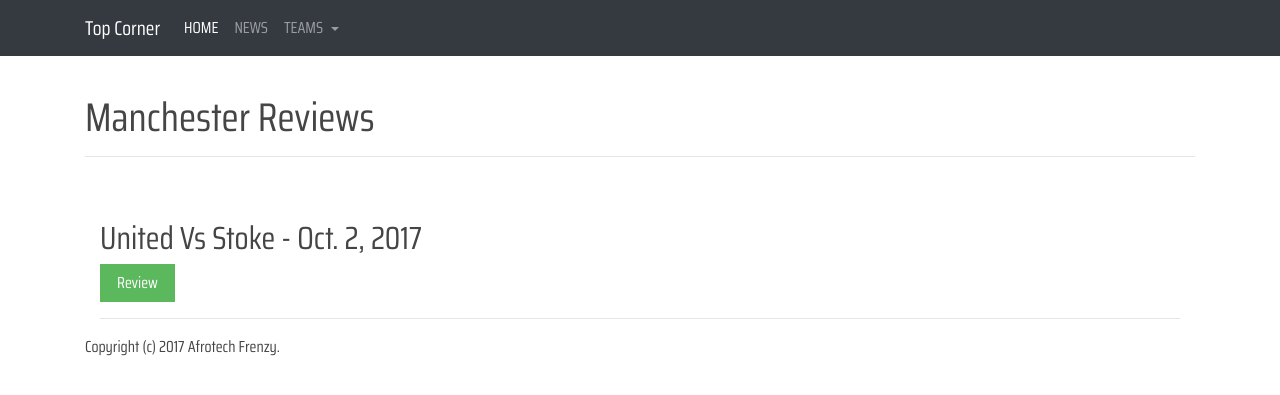
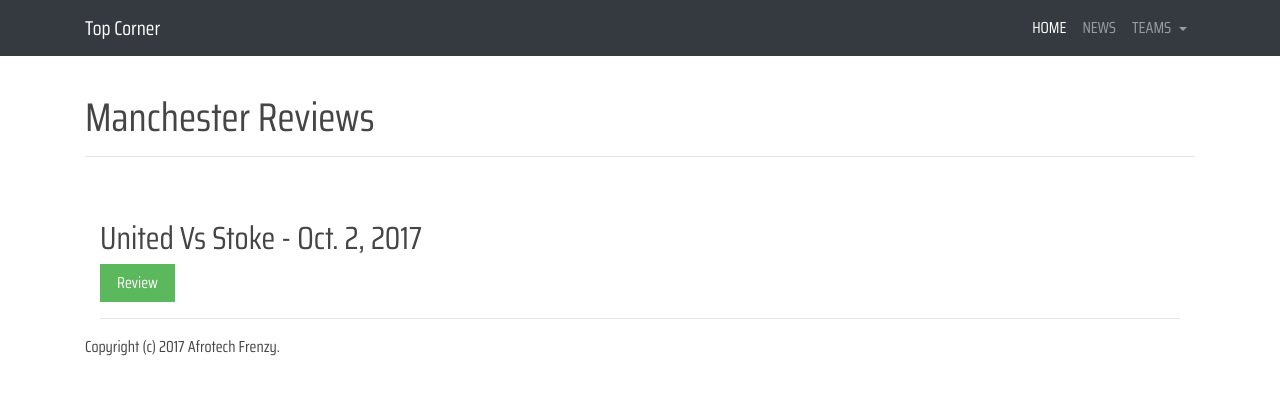
Before and after one commit to kelvinkyendwa/top_corner, a Django app: page /manutd/ in a window 1280 px wide. Shown: the top 395 px of the page. Run offline with Django 3.2, Linux system fonts and the light colour scheme; data comes from the database, SQL or seed files in the repository; some libraries are stand-ins or nearby versions.

Commit message:
bries
brief changes

```diff
--- a/topCorner/templates/arsenal/base.html
+++ b/topCorner/templates/arsenal/base.html
@@ -24,7 +24,7 @@
       </button>
       <div class="collapse navbar-collapse" id="navbarResponsive">
 
-        <ul class="navbar-nav">
+        <ul class="navbar-nav ml-auto">
           <li class="nav-item active">
             <a class="nav-link" href="{% url 'stadia:index' %}">HOME <span class="sr-only">(current)</span></a>
           </li>
--- a/topCorner/templates/home.html
+++ b/topCorner/templates/home.html
@@ -32,7 +32,7 @@
             <a class="nav-link" href="#">NEWS</a>
           </li>
           <li class="nav-item dropdown">
-            <a class="nav-link dropdown-toggle" href="http://example.com" id="navbarDropdownMenuLink" data-toggle="dropdown" aria-haspopup="true" aria-expanded="false">
+            <a class="nav-link dropdown-toggle" href="#" id="navbarDropdownMenuLink" data-toggle="dropdown" aria-haspopup="true" aria-expanded="false">
               TEAMS
             </a>
             <div class="dropdown-menu" aria-labelledby="navbarDropdownMenuLink">
```
